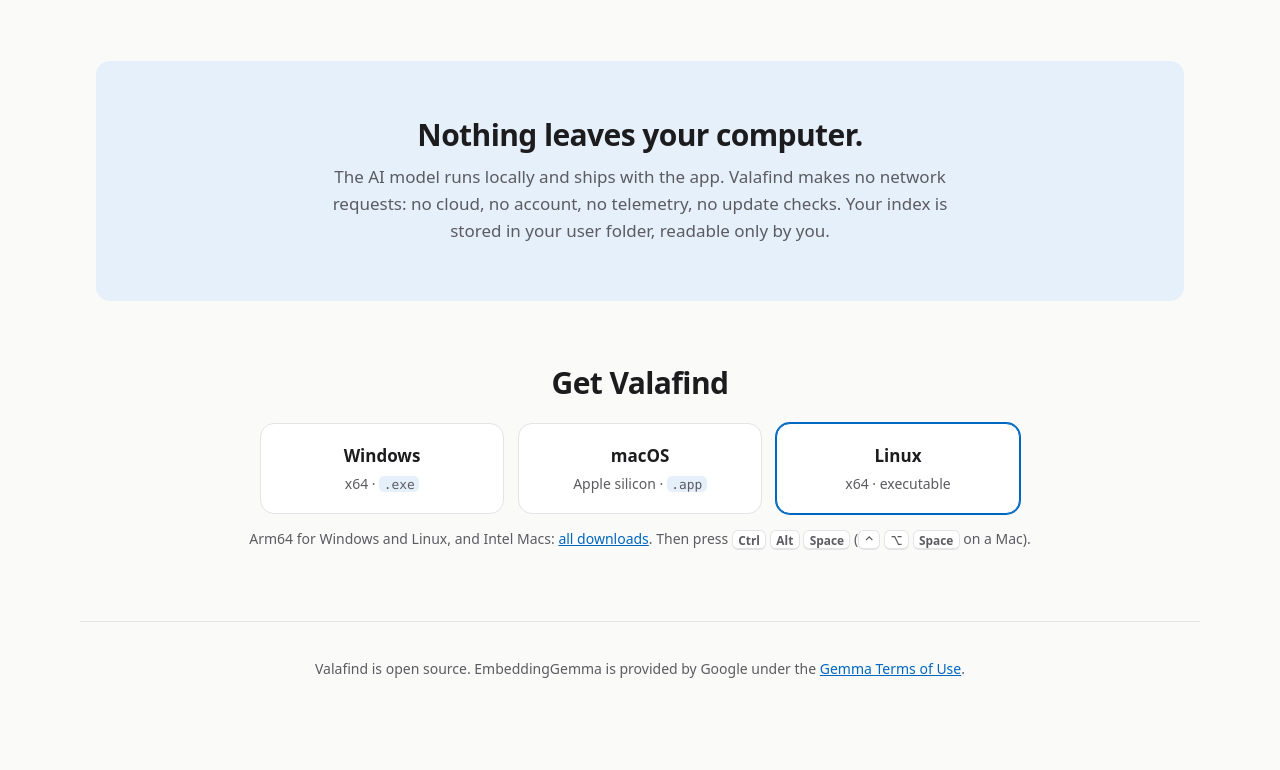
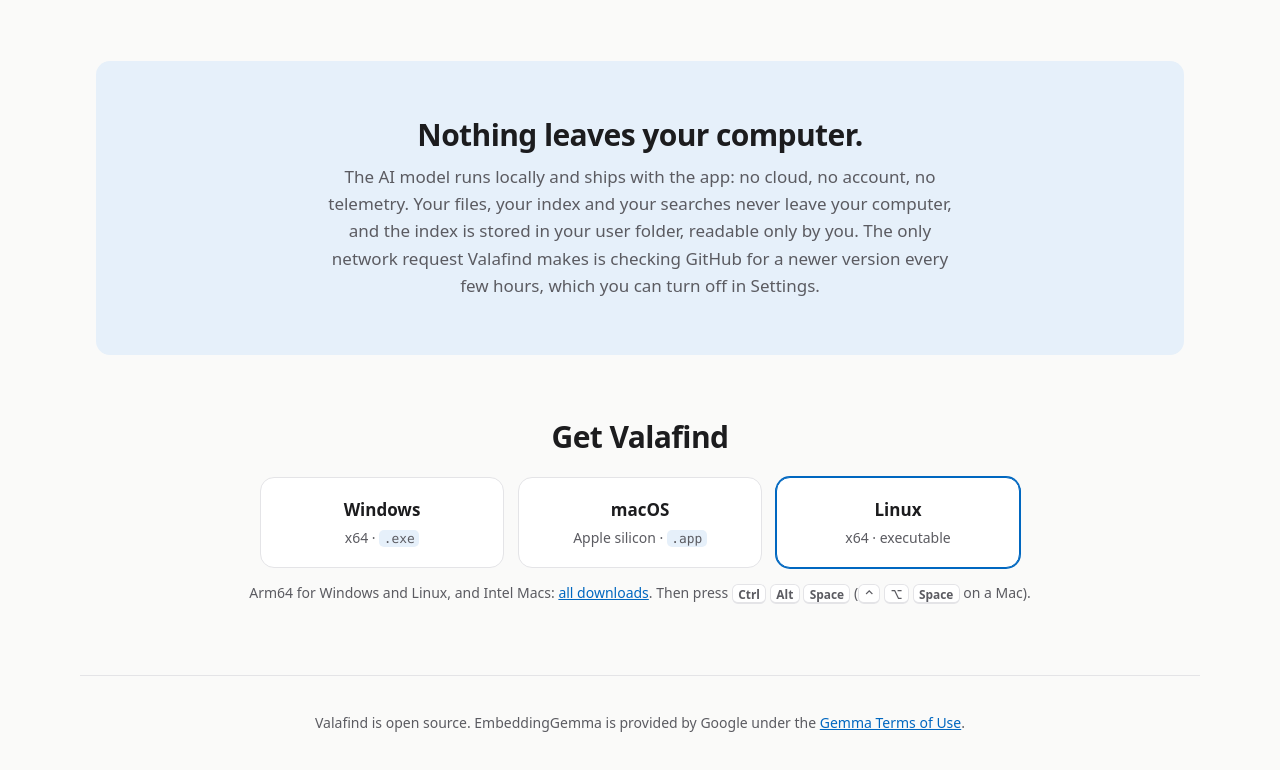
Before and after one commit to ffMathy/valafind, a plain HTML site: page site/index.html in a window 1280 px wide. Shown: the part 2053-2823 px from the top of the page. Before the commit the page ends 2787 px from the top, so only its background shows below. Drawn offline with Linux system fonts and the light colour scheme; files whose address does not match are found by name.

Commit message:
Stop claiming Valafind makes no network requests
Since it checks GitHub for updates, the website said "no update checks" and the
missing-model screen said Valafind "never downloads anything by itself", which
are no longer true. Both now say what does and does not leave the computer.

Co-Authored-By: Claude Opus 5.5 <noreply@anthropic.com>
Claude-Session: https://claude.ai/code/session_01KD7sVkg89pfuevSRwMN7b4

```diff
--- a/site/index.html
+++ b/site/index.html
@@ -88,8 +88,10 @@
 
     <section class="privacy" id="privacy">
       <h2>Nothing leaves your computer.</h2>
-      <p>The AI model runs locally and ships with the app. Valafind makes no network requests: no cloud, no account, no
-        telemetry, no update checks. Your index is stored in your user folder, readable only by you.</p>
+      <p>The AI model runs locally and ships with the app: no cloud, no account, no telemetry. Your files, your index and
+        your searches never leave your computer, and the index is stored in your user folder, readable only by you. The
+        only network request Valafind makes is checking GitHub for a newer version every few hours, which you can turn off
+        in Settings.</p>
     </section>
 
     <section class="get" id="get">
```
Also changed, not shown: 1 other file.
